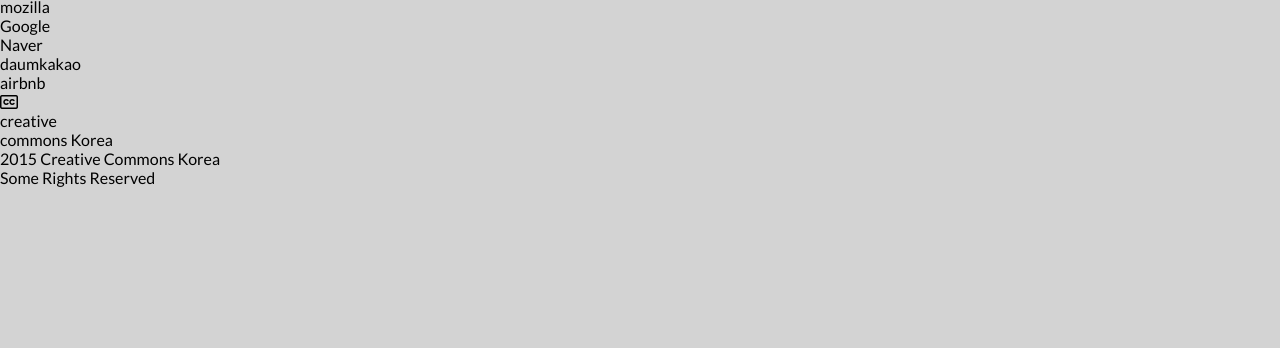
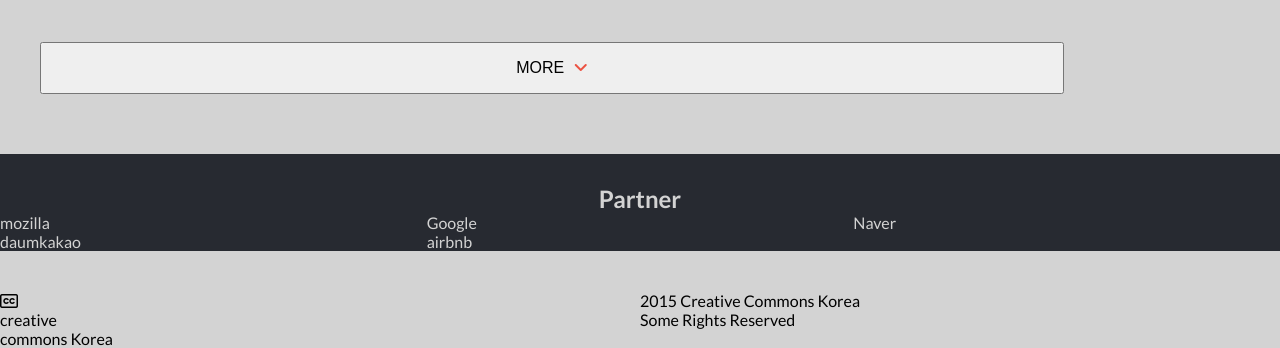
Before and after one commit to Leeoasis/Youth-summit, a website: page index.html in a window 1280 px wide. Shown: the part 1953-2301 px from the top of the page. Before the commit the page ends 2140 px from the top, so only its background shows below. Drawn offline with Linux system fonts and the light colour scheme.

Commit message:
Add footer styling

```diff
--- a/css/home.scss
+++ b/css/home.scss
@@ -18,7 +18,7 @@
 
 .mobile-nav {
     display: block;
-    margin-left: 15px;
+    margin-left: 25px;
     font-size: 32px;
 }
 .desktop-nav {
@@ -42,9 +42,13 @@
    }
 }
 
+.home-section {
+    margin: 0 25px;
+}
+
 .heading-primary {
     color: $primary-color;
-    margin-top: 90px;
+    margin: 90px 0 50px 0;
 }
 
 .heading-primary-sub {
@@ -63,6 +67,7 @@
 .date {
     font-size: 32px;
     font-weight: 400;
+    margin: 30px auto 15px auto;
 }
 
 // Main Program Styling
@@ -86,7 +91,7 @@
     display: flex;
     gap: 45px;
    background-color: #e1e4eb31;
-   margin-bottom: 10px;
+   margin: auto 25px 10px 25px;
    padding: 25px;
 
 }
@@ -144,9 +149,47 @@
     font-size: 15px;
 }
 
+.feature-button {
+    padding: 15px;
+    width: 80%;
+    margin: 0 40px 60px 40px;
+    font-size: 16px;
+}
+
+.more {
+    margin-right: 5px;
+}
+
+.fa-angle-down{
+    color: $primary-color;
+}
+
+// Parnters section
+
+.partners {
+    background-color: $secondary-color;
+}
+
+.partner-heading {
+    color: $tertiary-color;
+    text-align: center;
+    padding-top: 30px;
+}
+ .partner-container {
+    display: grid;
+    grid-template-columns: repeat(3, 1fr);
+    justify-content: center;
+    align-content: center;
+    color: $tertiary-color;
+    margin-bottom: 40px;
+ }
 
 
-
+ // FOOTER
+ .footer {
+    display: grid;
+    grid-template-columns: 1fr 1fr;
+ }
 
 
 
```
Also changed, not shown: css/home.css, 1 other file.
